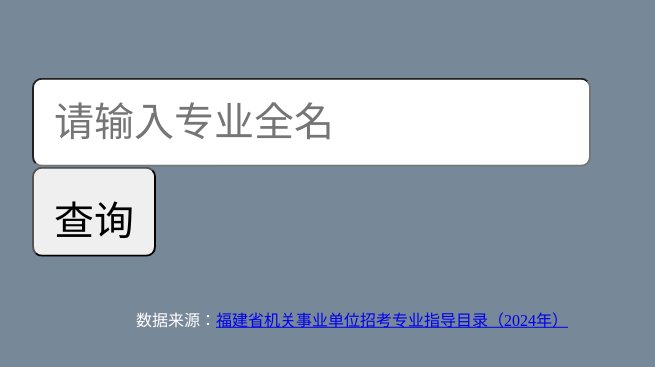
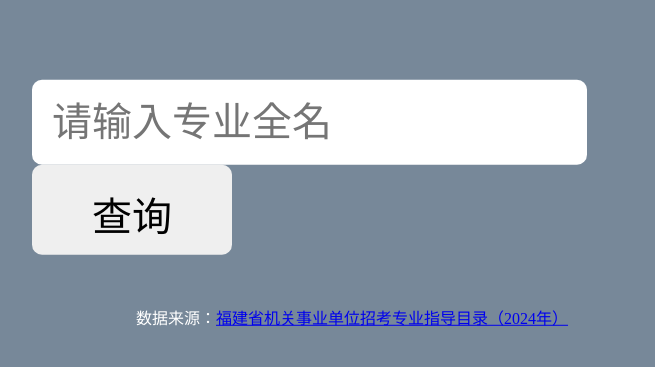
Before and after one commit to fish-404/MajorCategorySearch, a website with bundled scripts: page index.html in a window 1280 px wide. Shown: the part 199-566 px from the top of the page, without its empty margins (288-943 px from the left). Built offline with nearby package versions, Linux system fonts and the light colour scheme.

Commit message:
adjust styles

```diff
--- a/style.css
+++ b/style.css
@@ -16,6 +16,15 @@ select, input {
     padding: 20px;
     border-radius: 10px;
     max-height: 90px;
+    border: 0px;
+}
+
+#major {
+    margin-right: 10px;
+}
+
+#search {
+    width: 200px;
 }
 
 .center {
@@ -40,7 +49,6 @@ h1, #datasrc {
 }
 
 ul, #notFound {
-    border: 1px solid;
     padding: 30px;
     margin-top: 50px;
 }
```
